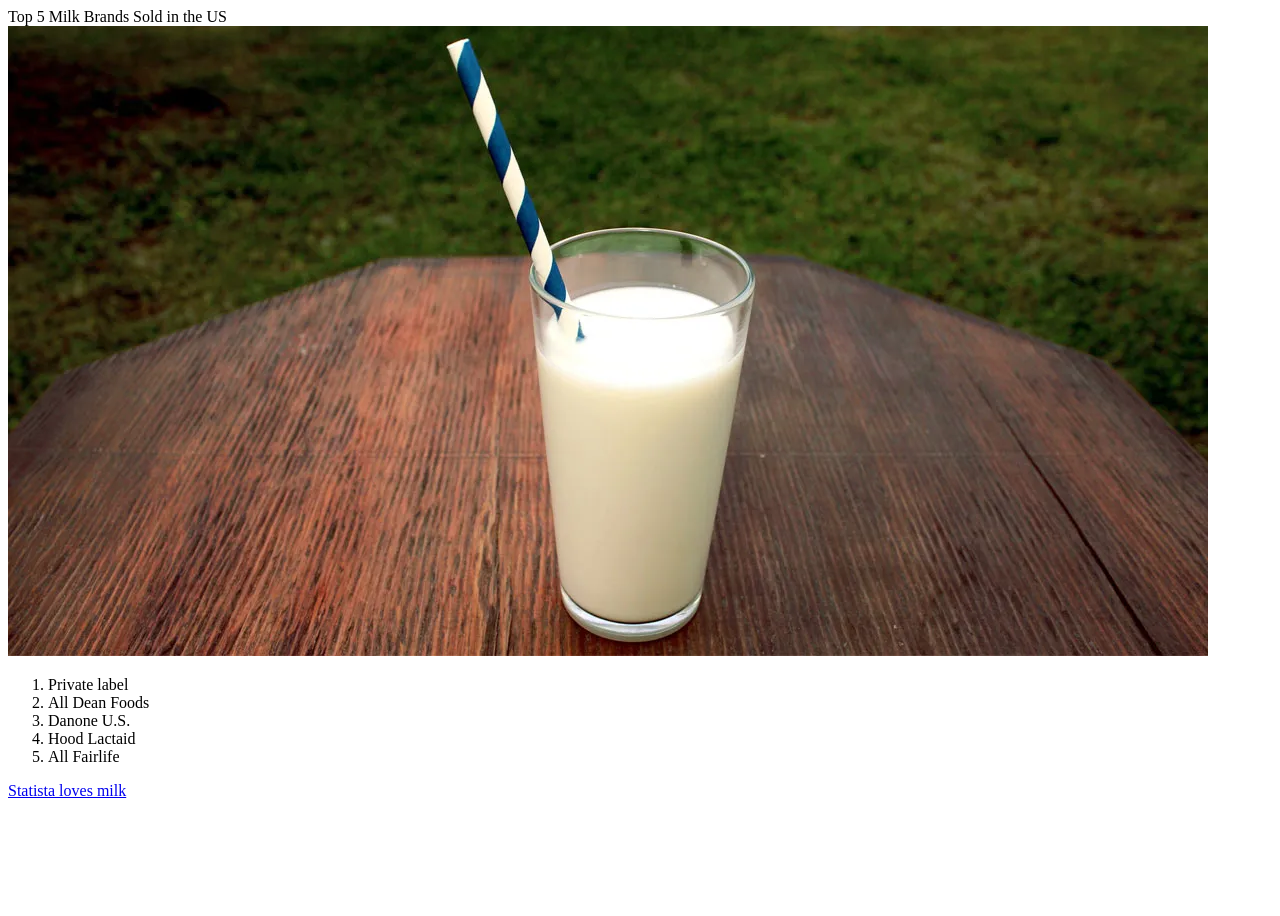
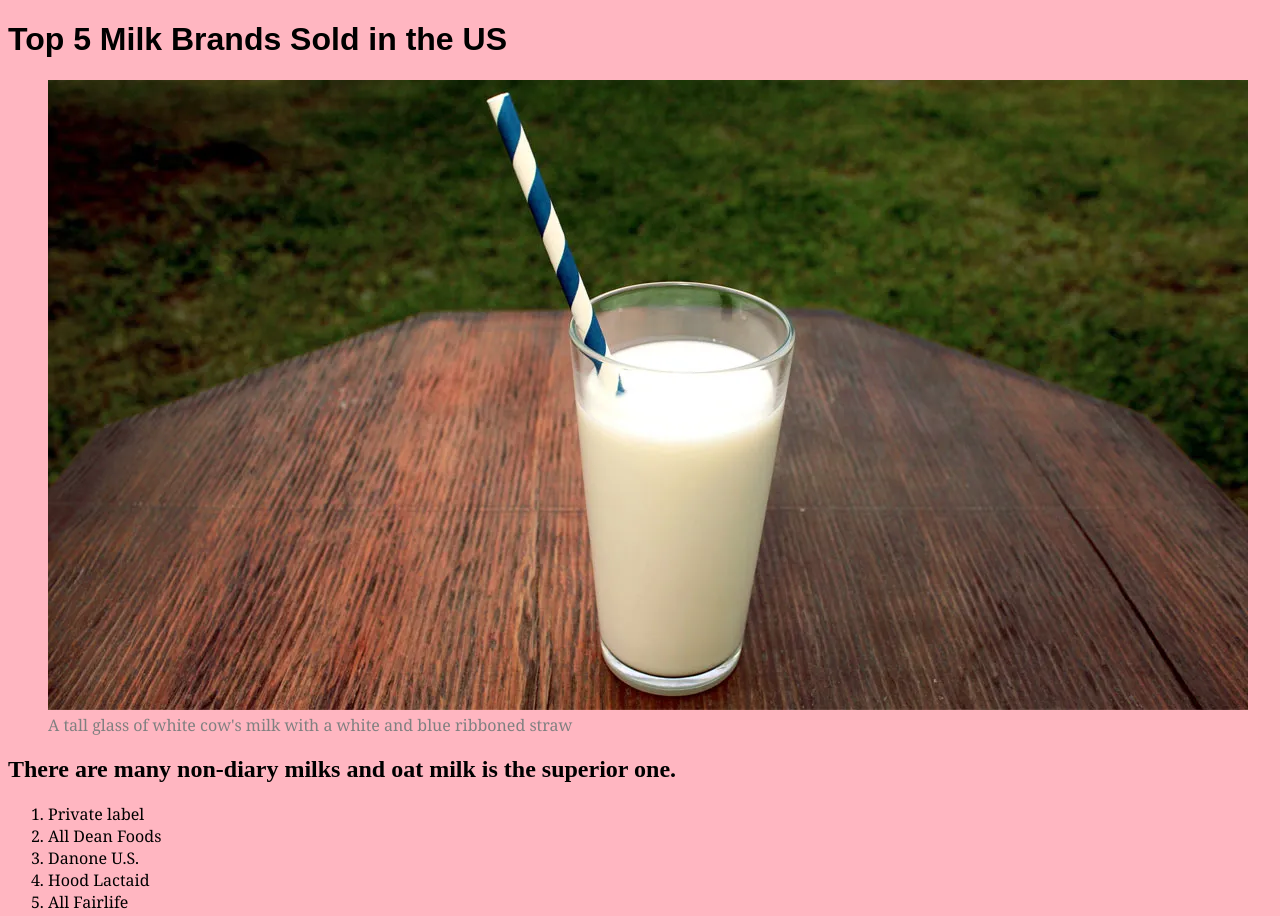
Before and after one commit to dosei-tutu/milktop5, a plain HTML site: page index.html in a window 1280 px wide. Shown: the top 916 px of the page. Before the commit the page ends 808 px from the top, so only its background shows below. Drawn offline with Linux system fonts and the light colour scheme.

Commit message:
Add files via upload

```diff
--- a/index.html
+++ b/index.html
@@ -1,11 +1,28 @@
 <!DOCTYPE html>
 <html lang="en" dir="ltr">
   <head>
+    <style>
+    body{background-color: lightpink;
+    }
+    figcaption{color:grey;
+  }
+  figcaption{font-family:Georgia,serif;
+  }
+  h1{font-family:sans-serif;
+  }
+  li {font-family: Georgia,serif;
+  }
+    </style>
     <meta charset="utf-8">
     <title>Got Milk?</title>
-  </head>Top 5 Milk Brands Sold in the US
+  </head>
+  <h1>Top 5 Milk Brands Sold in the US </h1>
   <body>
+  <figure>
     <img src="milk.jpg.webp" alt="Glass of milk with a blue striped straw">
+    <figcaption> A tall glass of white cow's milk with a white and blue ribboned straw </figcaption>
+  </figure>
+<h2>There are many non-diary milks and oat milk is the superior one. </h2>
     <ol>
     <li>Private label</li>
     <li>All Dean Foods</li>
```
